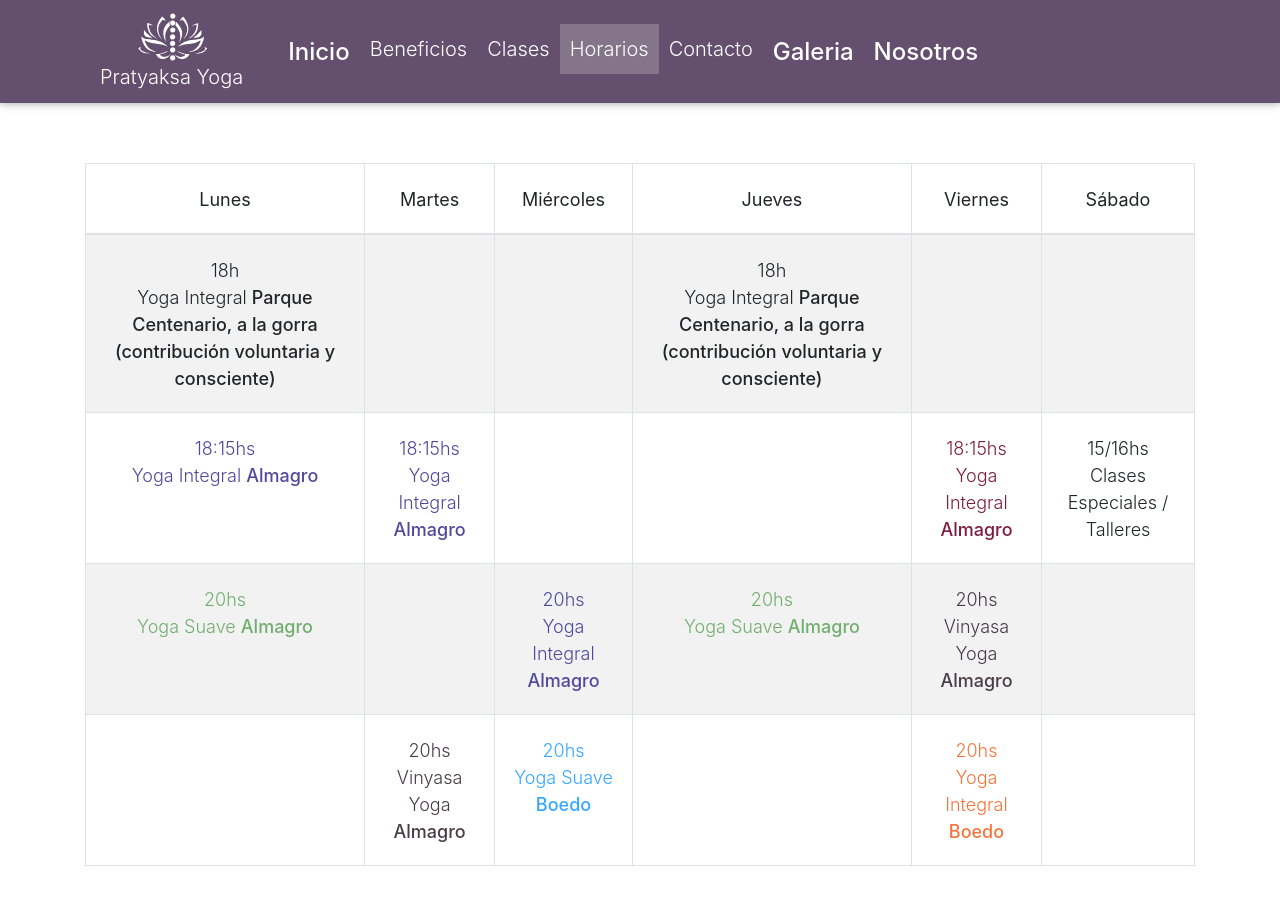
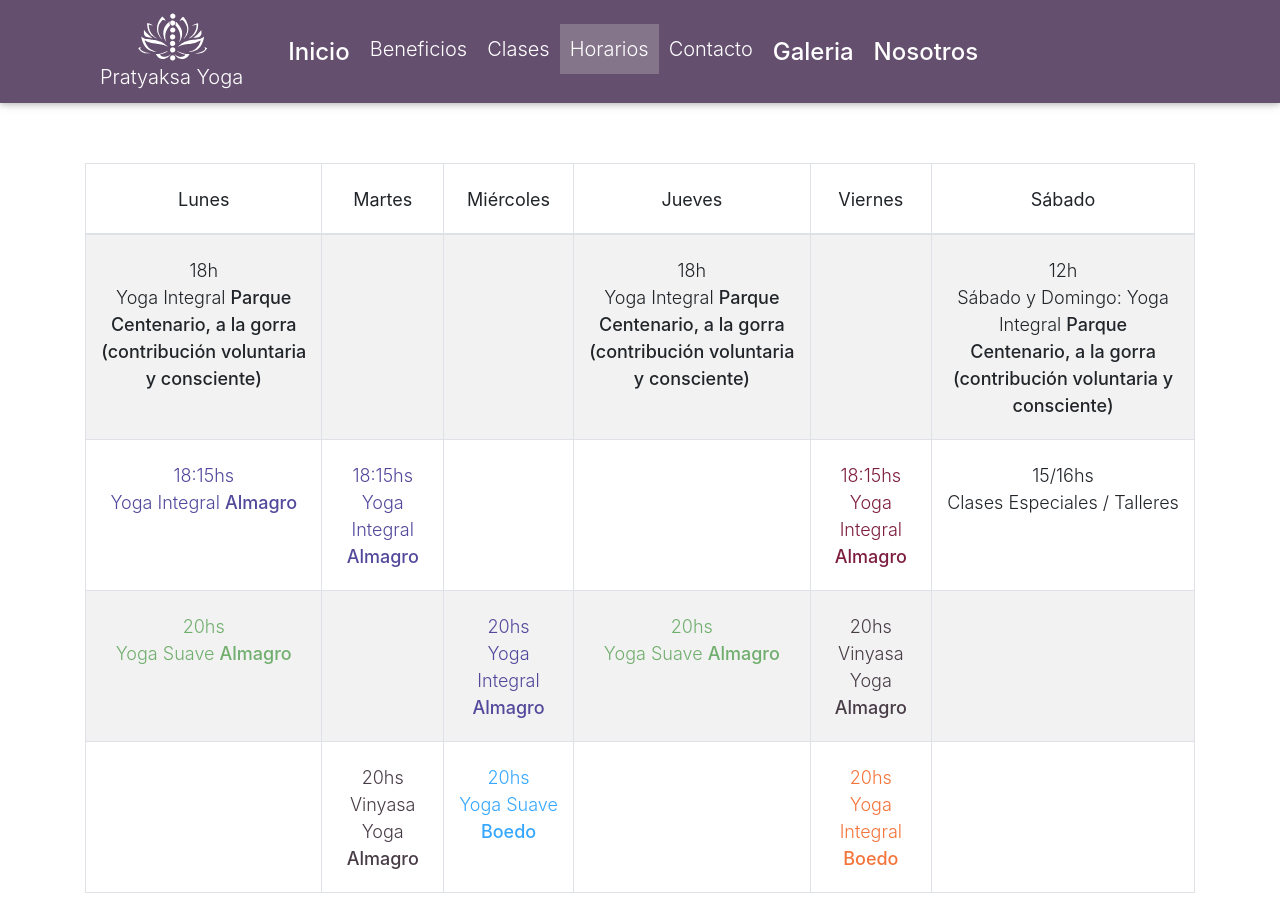
Before and after one commit to pratyaksayoga/pratyaksayoga.github.io, a Jekyll site: the page built from home.md, in a window 1280 px wide and 900 px high, scrolled down 2937 px. Built offline with Jekyll 4.4.1, drawn with Linux system fonts in a browser that asks for light colours; nearby versions of some CDN libraries.

Commit message:
Update from Forestry.io pratyaksayoga updated _data/horario.yml

```diff
--- a/_data/horario.yml
+++ b/_data/horario.yml
@@ -106,9 +106,9 @@ viernes:
     color: f4743b
 sabado:
   espacio-1:
-    clase: ''
-    horario: ''
-    sede: ''
+    clase: 'Sábado y Domingo: Yoga Integral '
+    horario: '12h '
+    sede: Parque Centenario, a la gorra (contribución voluntaria y consciente)
     color: ''
   espacio-2:
     clase: Clases Especiales / Talleres
```
